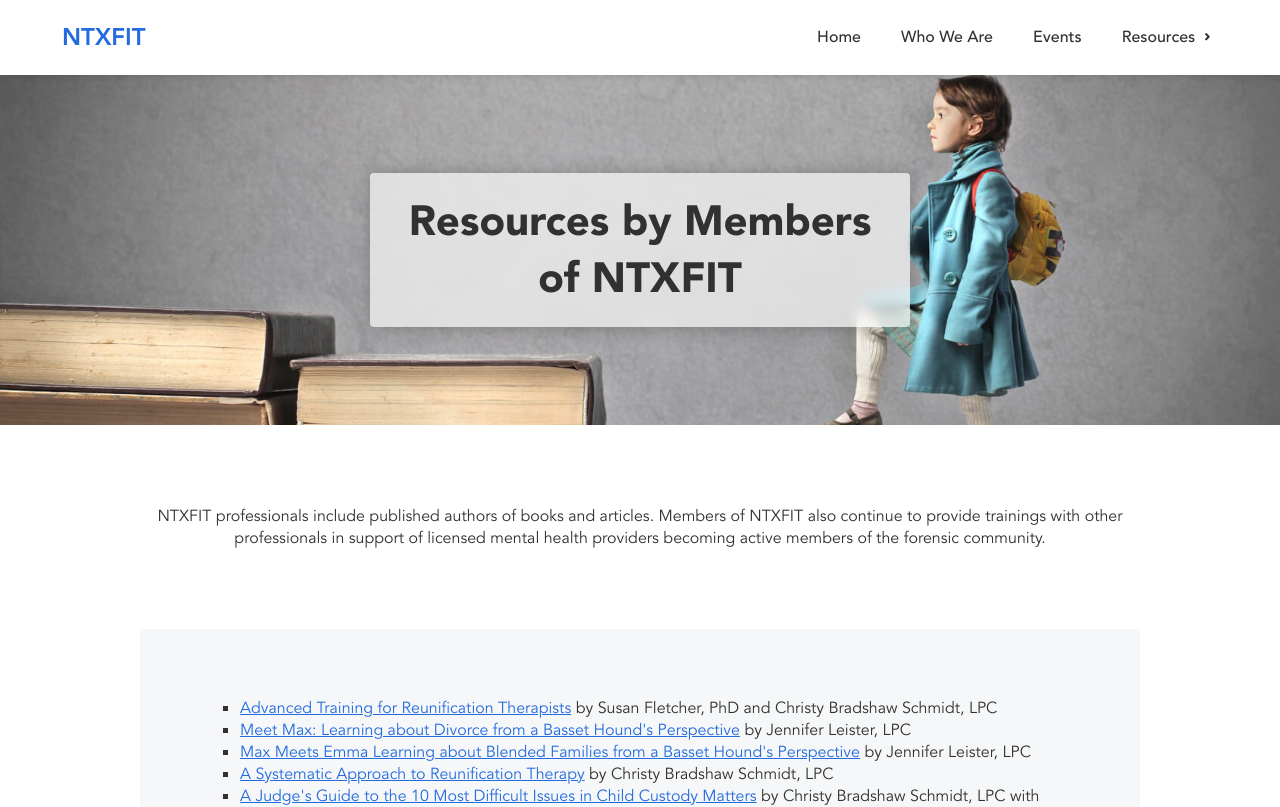
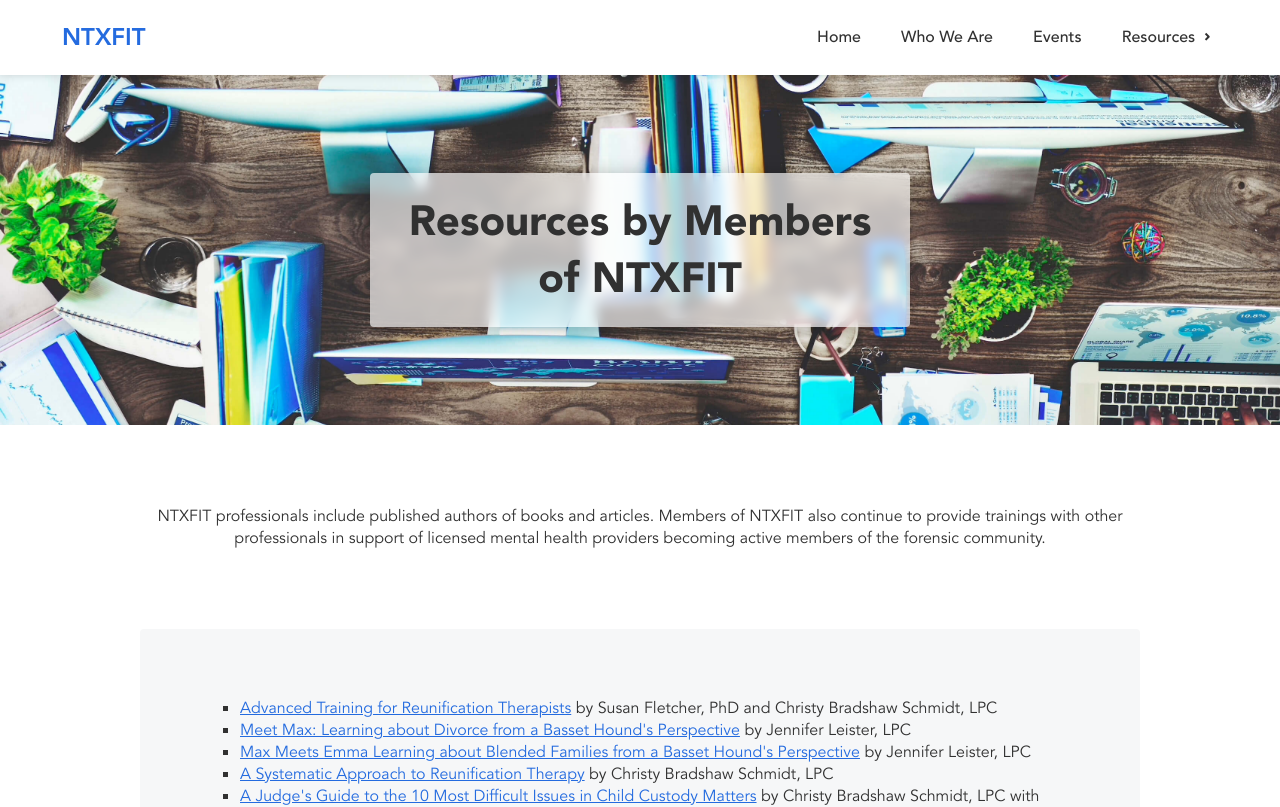
Before and after one commit to Modern-Lawyer-Marketing/ntxfit, a React (Create React App) app: page /resources/books-and-articles-by-members-of-ntxfit in a window 1280 px wide. Shown: the top 807 px of the page. Built offline with nearby package versions, Linux system fonts and the light colour scheme.

Commit message:
Change header image

```diff
--- a/src/pages/Resources/Books.jsx
+++ b/src/pages/Resources/Books.jsx
@@ -9,7 +9,7 @@ import About from '../../components/Resources/About';
  */
 const Books = () => (
   <div>
-    <Header short backgroundImage={require('../../images/book-staircase.jpg')} backgroundPosition="right 45%">
+    <Header short backgroundImage={require('../../images/busy-people.jpg')} backgroundPosition="center 30%">
       <h1>Resources by Members of NTXFIT</h1>
     </Header>
     <About />
```
Also changed, not shown: src/images/busy-people.jpg (added).
